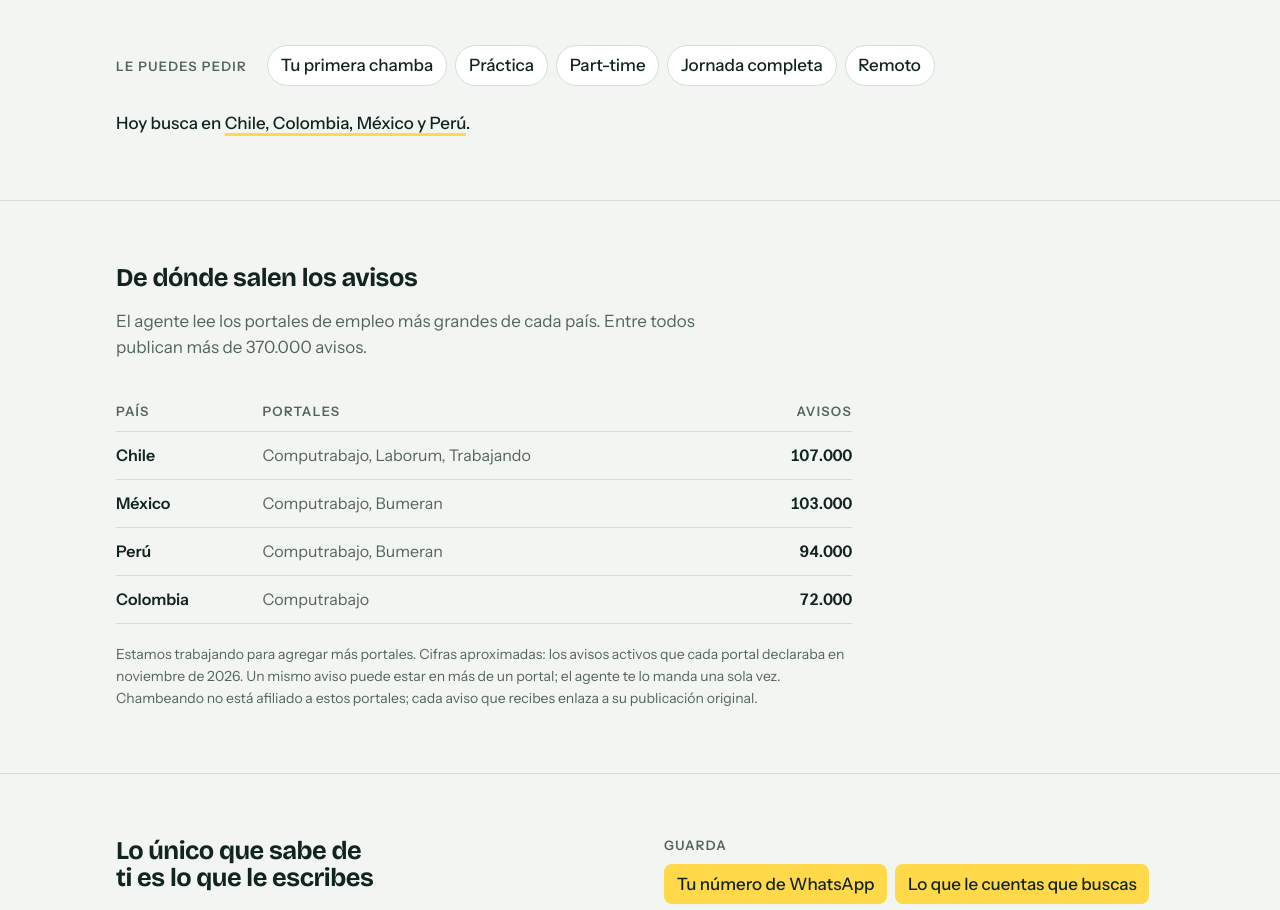
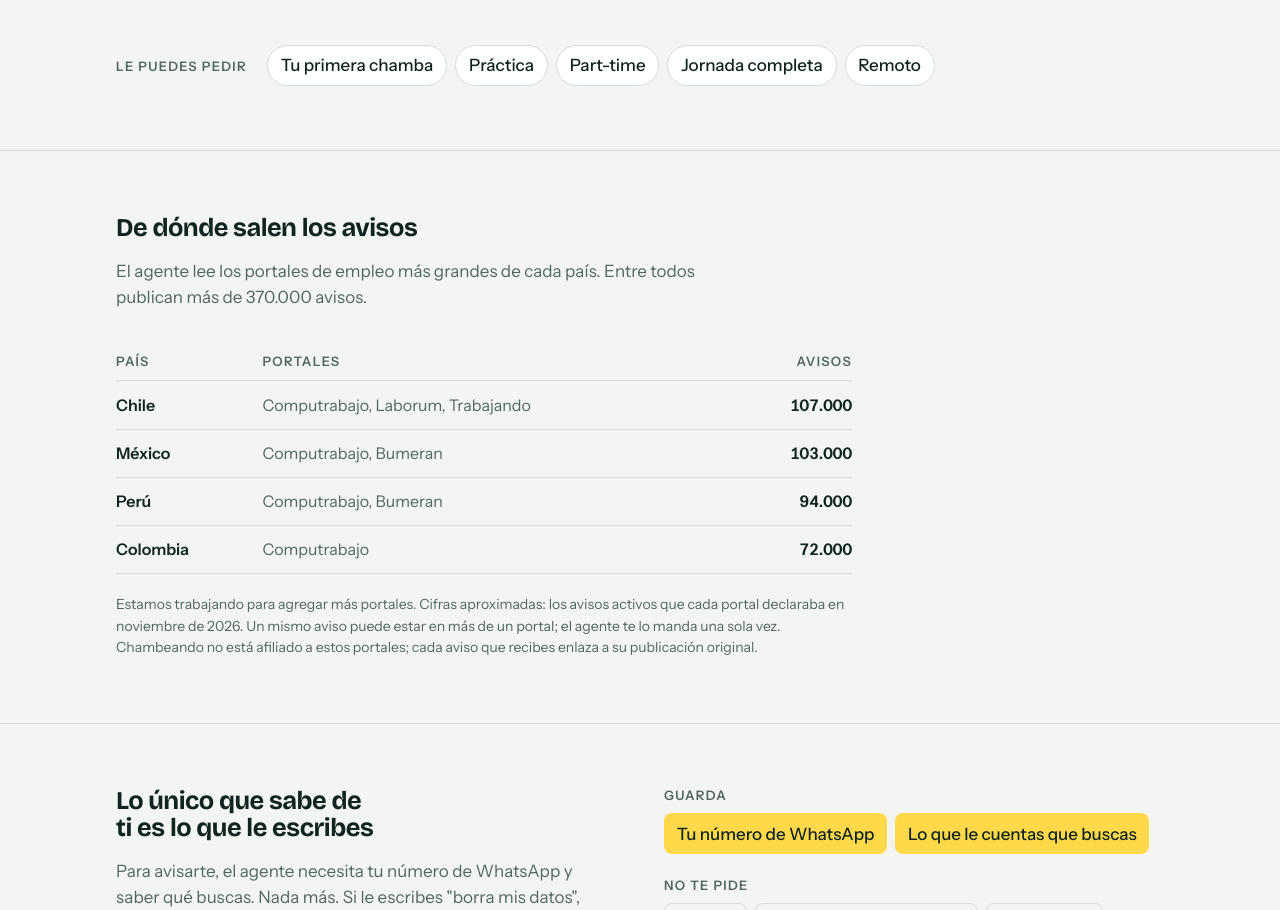
Before and after one commit to urcalab/chambeando, a website: page site/index.html in a window 1280 px wide. Shown: the part 1197-2107 px from the top of the page. Drawn offline with nearby package versions, Linux system fonts and the light colour scheme.

Commit message:
Landing: quita la línea de países bajo los pasos
Co-Authored-By: Claude Opus 5.5 <noreply@anthropic.com>
Claude-Session: https://claude.ai/code/session_01NugZ1vZ9UKeSrQM6Qm3X6o

```diff
--- a/site/index.html
+++ b/site/index.html
@@ -257,7 +257,6 @@ footer { border-top: 1px solid var(--line); padding-block: 1.75rem 2.5rem; color
         <h3>Le puedes pedir</h3>
         <ul><li>Tu primera chamba</li><li>Práctica</li><li>Part-time</li><li>Jornada completa</li><li>Remoto</li></ul>
       </div>
-      <p class="reach">Hoy busca en <a href="#fuentes">Chile, Colombia, México y Perú</a>.</p>
     </div>
   </section>
 
```
